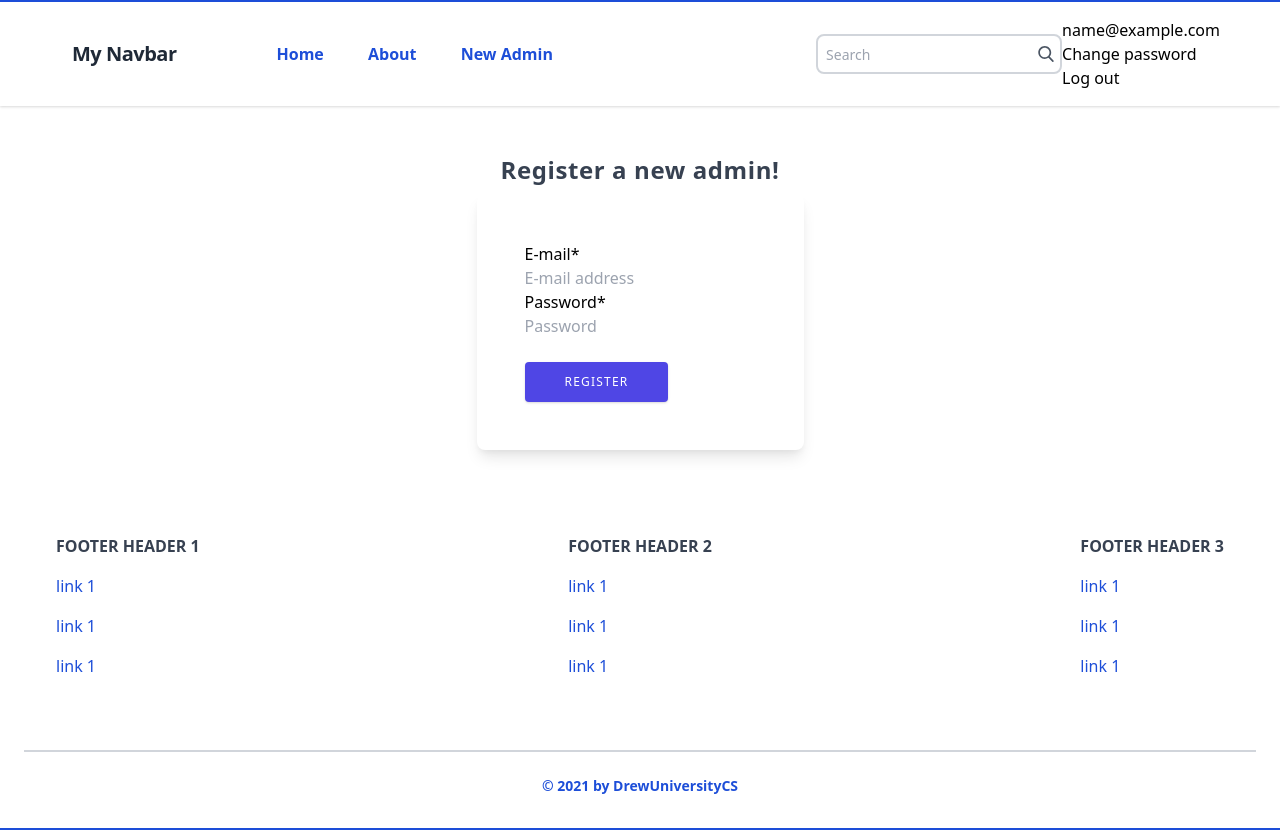
After one commit to DrewUniversityCS/CS3, a Django app: page /invite/ in a window 1280 px wide. The commit adds this page. Run offline with Django 3.2, Linux system fonts and the light colour scheme; the visitor is signed in with stand-in values (Sample User, id 1); style sheets or scripts are compiled from the project's sources; some libraries are stand-ins or nearby versions.

Commit message:
admin auth
Former-commit-id: d512115bde8b8f18ba132a013b3c0149a2e59638

```diff
--- a/pages/urls.py
+++ b/pages/urls.py
@@ -1,8 +1,13 @@
 from django.urls import path
+from django.views.generic import TemplateView
 
-from .views import HomePageView, AboutPageView
+from .views import HomePageView, AboutPageView, InviteView
 
 urlpatterns = [
     path('', HomePageView.as_view(), name='home'),
+    path('invite/', InviteView.as_view(), name='invite'),
+    path('invite-success/', TemplateView.as_view(template_name='account/newAdminRegSucceed.html'), name='invite-success'),
     path('about/', AboutPageView.as_view(), name='about'),
 ]
+
+app_name = 'pages'
--- a/pages/views.py
+++ b/pages/views.py
@@ -1,4 +1,8 @@
-from django.views.generic import TemplateView
+from django.contrib.auth.mixins import LoginRequiredMixin
+from django.urls import reverse_lazy
+from django.views.generic import TemplateView, FormView
+
+from allauth.account.forms import SignupForm
 
 
 class HomePageView(TemplateView):
@@ -7,3 +11,14 @@ class HomePageView(TemplateView):
 
 class AboutPageView(TemplateView):
     template_name = 'pages/about.html'
+
+
+class InviteView(LoginRequiredMixin, FormView):
+    form_class = SignupForm
+    template_name = "account/newAdminRegForm.html"
+    success_url = reverse_lazy('pages:invite-success')
+
+    def form_valid(self, form):
+
+        form.save(self.request)
+        return super().form_valid(form)
--- /dev/null
+++ b/templates/account/newAdminRegForm.html
@@ -0,0 +1,18 @@
+{% extends '_base.html' %}
+{% load crispy_forms_tags %}
+
+{% block title %}Register  new admin{% endblock %}
+
+{% block content %}
+<div class="w-full flex flex-col justify-center items-center pt-12 pb-12">
+    <h2 class="text-gray-700 font-semibold text-2xl tracking-wide mb-2">Register a new admin!</h2>
+    <form method="post" class="max-w-lg bg-white shadow-lg rounded-lg overflow-hidden mx-auto p-12">
+        {% csrf_token %}
+        {{ form|crispy }}
+        <div class="pt-6"/>
+        <button class="block tracking-widest uppercase text-center shadow bg-indigo-600 hover:bg-indigo-700 focus:shadow-outline focus:outline-none text-white text-xs py-3 px-10 rounded"
+                type="submit">Register
+        </button>
+    </form>
+</div>
+{% endblock content %}
--- a/templates/components/navbar.html
+++ b/templates/components/navbar.html
@@ -26,6 +26,12 @@
                class=" block mt-4 lg:inline-block lg:mt-0 hover:text-white px-4 py-2 rounded hover:bg-blue-700 mr-2">
                 About
             </a>
+            {% if user.is_authenticated %}
+                <a href="{% url 'pages:invite' %}"
+                    class="block mt-4 lg:inline-block lg:mt-0 hover:text-white px-4 py-2 rounded hover:bg-blue-700 mr-2"
+                >
+                New Admin                 </a>
+            {% endif %}
         </div>
         <!-- This is an example component -->
         <div class="relative mx-auto text-gray-600 lg:block hidden">
@@ -63,9 +69,6 @@
                 <a href="{% url 'account_login' %}"
                    class="block text-md px-4 py-2 rounded text-blue-700 ml-2 font-bold hover:text-white mt-4 hover:bg-blue-700 lg:mt-0">Log
                     in</a>
-                <a href="{% url 'account_signup' %}"
-                   class=" block text-md px-4  ml-2 py-2 rounded text-blue-700 font-bold hover:text-white mt-4 hover:bg-blue-700 lg:mt-0">Sign
-                    up</a>
             </form>
             {% endif %}
         </div>
```
Also changed, not shown: config/settings/base.py (+4 -3 lines), templates/account/newAdminRegSucceed.html (added, +15 -0 lines), templates/account/anotherAdminRegistration.html (line endings or trailing spaces).
